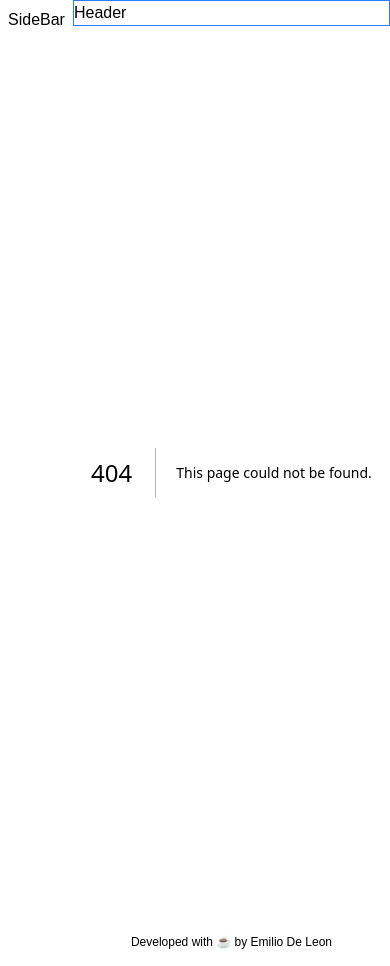
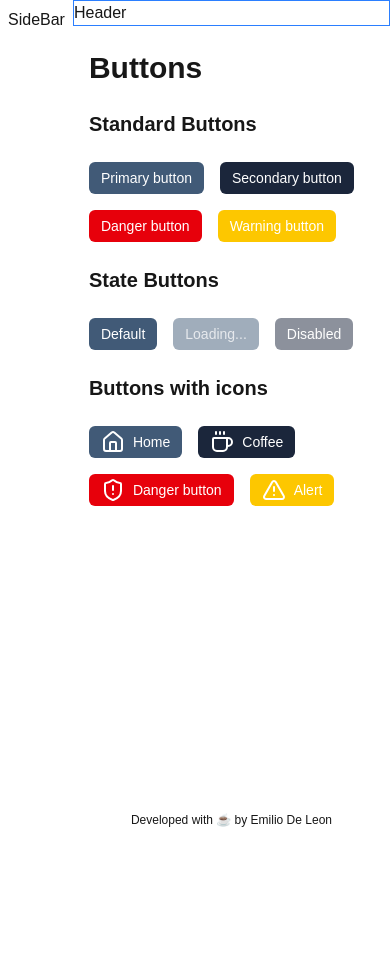
Before and after one commit to emiliodeleonhdez/t1-component-library, a Next.js app in the folder frontend/: page /button in a window 390 px wide. Before the commit this address had no page. After the commit the page ends 844 px from the top, so only its background shows below. Built offline with nearby package versions, Linux system fonts and the light colour scheme.

Commit message:
Feature(FE): Created ATOM component, added 100% coverage and button single page (Responsive)

```diff
--- /dev/null
+++ b/frontend/src/app/button/page.tsx
@@ -0,0 +1,42 @@
+import React from "react";
+import { Button } from "../components/atoms/Button";
+import { Coffee, Home, ShieldAlert, TriangleAlert } from "lucide-react";
+export default function ButtonPage() {
+  return (
+    <div className="flex flex-col gap-6">
+      <h2 className="font-bold text-3xl">Buttons</h2>
+      <h3 className="font-bold text-xl">Standard Buttons</h3>
+      <div className="flex flex-wrap gap-4">
+        <Button variant="primary">Primary button</Button>
+        <Button variant="secondary">Secondary button</Button>
+        <Button variant="danger">Danger button</Button>
+        <Button variant="warning">Warning button</Button>
+      </div>
+      <h3 className="font-bold text-xl">State Buttons</h3>
+      <div className="flex flex-wrap gap-4">
+        <Button variant="primary">Default</Button>
+        <Button variant="primary" loading={true}>
+          Loading...
+        </Button>
+        <Button variant="secondary" disabled={true}>
+          Disabled
+        </Button>
+      </div>
+      <h3 className="font-bold text-xl">Buttons with icons</h3>
+      <div className="flex flex-wrap gap-4">
+        <Button variant="primary" icon={<Home />}>
+          Home
+        </Button>
+        <Button variant="secondary" icon={<Coffee />}>
+          Coffee
+        </Button>
+        <Button variant="danger" icon={<ShieldAlert />}>
+          Danger button
+        </Button>
+        <Button variant="warning" icon={<TriangleAlert />}>
+          Alert
+        </Button>
+      </div>
+    </div>
+  );
+}
--- /dev/null
+++ b/frontend/src/app/components/atoms/Button.tsx
@@ -0,0 +1,80 @@
+import React from "react";
+import clsx from "clsx";
+
+type Variant = "primary" | "secondary" | "danger" | "warning";
+type Size = "sm" | "md" | "lg";
+
+interface ButtonProps extends React.ButtonHTMLAttributes<HTMLButtonElement> {
+  variant?: Variant;
+  size?: Size;
+  loading?: boolean;
+  icon?: React.ReactNode;
+  children: React.ReactNode;
+}
+
+const getVariantClasses = (
+  variant: Variant,
+  isDisabled: boolean | undefined
+) => {
+  const base = {
+    primary: "bg-brand-primary text-white",
+    secondary: "bg-brand-surface text-white",
+    danger: "bg-red-600 text-white",
+    warning: "bg-yellow-400 text-white",
+  }[variant];
+
+  const hover = {
+    primary: "hover:bg-brand-secondary",
+    secondary: "hover:bg-brand-secondary",
+    danger: "hover:bg-red-700",
+    warning: "hover:bg-yellow-500",
+  }[variant];
+
+  return isDisabled ? base : `${base} ${hover}`;
+};
+
+const sizeClasses: Record<Size, string> = {
+  sm: "h-8 px-3 text-sm",
+  md: "h-10 px-4 text-base",
+  lg: "h-12 px-5 text-lg",
+};
+clsx;
+
+export const Button: React.FC<ButtonProps> = ({
+  variant = "primary",
+  size = "sm",
+  loading = false,
+  icon,
+  disabled,
+  children,
+  className,
+  ...props
+}) => {
+  const isDisabled = loading || disabled;
+
+  return (
+    <button
+      className={clsx(
+        "flex items-center justify-center gap-2 rounded-md transition-all",
+        getVariantClasses(variant, isDisabled),
+        sizeClasses[size],
+        {
+          "opacity-50 cursor-not-allowed": isDisabled,
+          "cursor-pointer": !isDisabled,
+        },
+        className
+      )}
+      disabled={isDisabled}
+      {...props}
+    >
+      {loading ? (
+        <span className="animate-pulse">Loading...</span>
+      ) : (
+        <>
+          {icon && <span className="text-lg btn-icon">{icon}</span>}
+          <span>{children}</span>
+        </>
+      )}
+    </button>
+  );
+};
```
Also changed, not shown: 1 other file (tests, documents, lock files or other folders).
